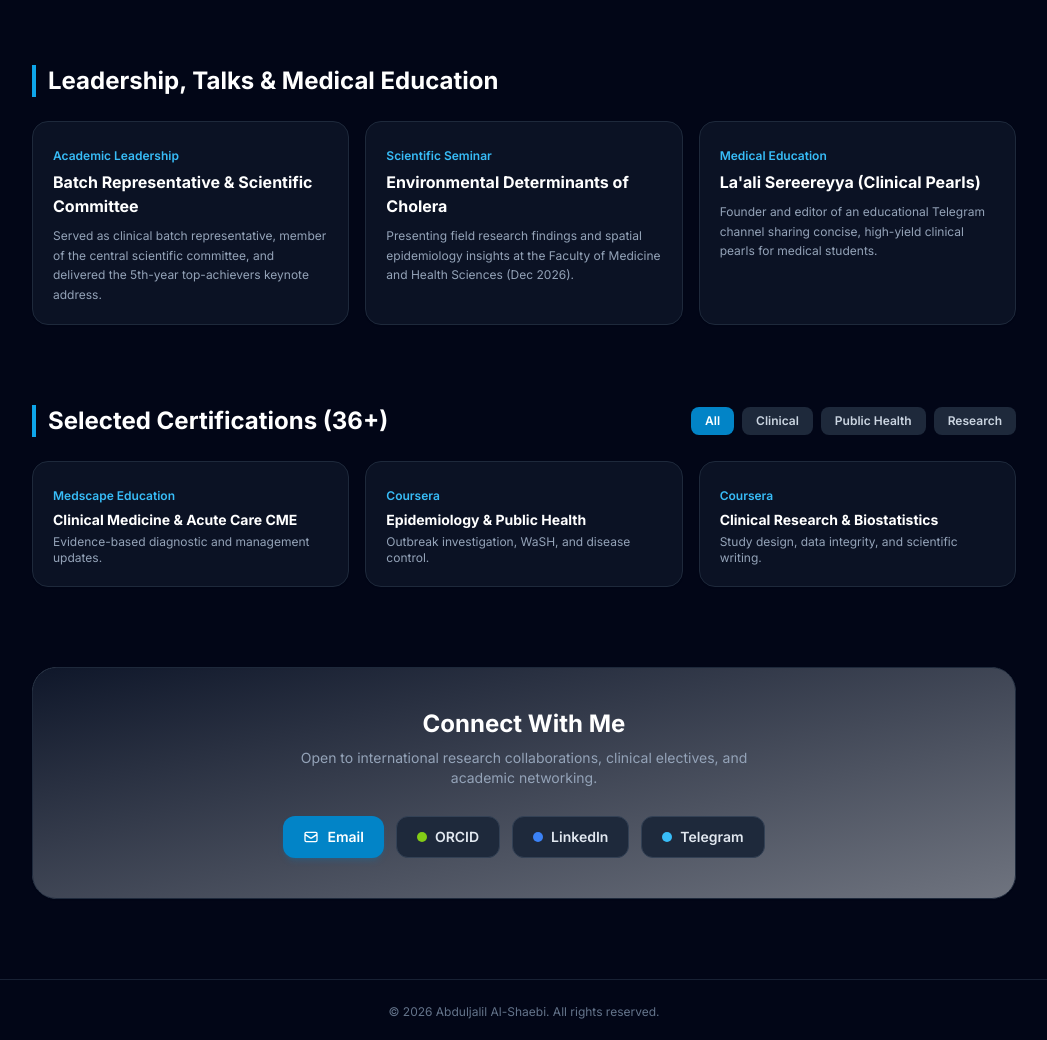
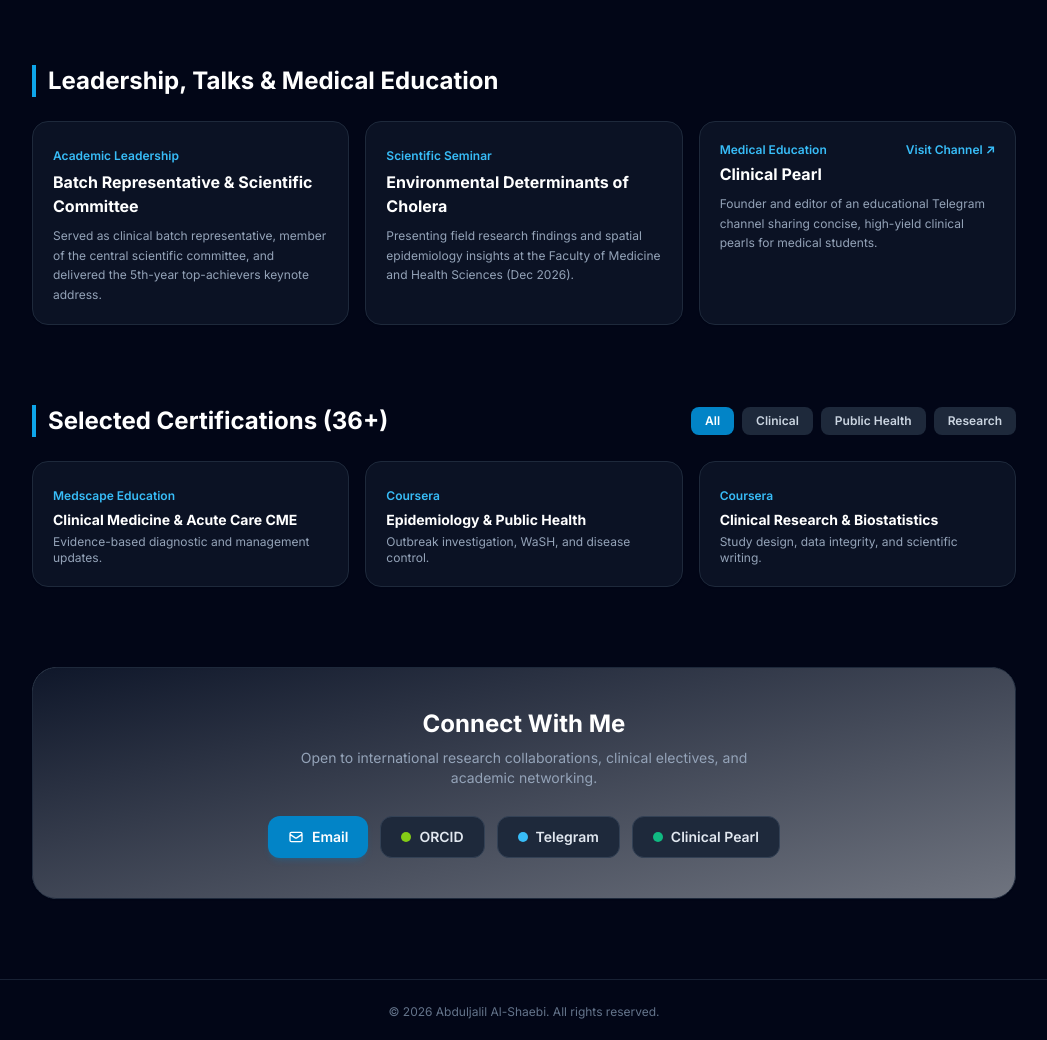
Before and after one commit to Abduljalil-CV/Abduljalil-CV, a plain HTML site: page index.html in a window 1280 px wide. Shown: the part 1760-2800 px from the top of the page, without its empty margins (116-1163 px from the left). Drawn offline with nearby package versions, Linux system fonts and the light colour scheme.

Commit message:
Update index.html

```diff
--- a/index.html
+++ b/index.html
@@ -20,11 +20,17 @@
     "@type": "Person",
     "name": "Abduljalil Al-Shaebi",
     "jobTitle": "Medical Student & Clinical Researcher",
+    "email": "mailto:Stuabdo12@gmail.com",
     "affiliation": {
       "@type": "EducationalOrganization",
       "name": "Ibb University - Faculty of Medicine and Health Sciences"
     },
-    "url": "https://abduljalil-alshaebi.vercel.app"
+    "url": "https://abduljalil-alshaebi.vercel.app",
+    "sameAs": [
+      "https://orcid.org/0009-0002-0511-515X",
+      "https://t.me/dr_jlil",
+      "https://t.me/Clinicalpearls12"
+    ]
   }
   </script>
 
@@ -63,9 +69,7 @@
       <!-- أزرار التحكم (الوضع الليلي + اللغة + قائمة الجوال) -->
       <div class="flex items-center gap-2">
         <button id="themeToggle" aria-label="Toggle Theme" class="p-2 rounded-lg bg-slate-100 dark:bg-slate-800 hover:bg-slate-200 dark:hover:bg-slate-700 text-slate-700 dark:text-amber-400 border border-slate-200 dark:border-slate-700 transition">
-          <!-- أيقونة الشمس (تظهر في الوضع الداكن) -->
           <svg id="sunIcon" class="w-4 h-4" fill="none" stroke="currentColor" stroke-width="2" viewBox="0 0 24 24"><path stroke-linecap="round" stroke-linejoin="round" d="M12 3v1m0 16v1m9-9h-1M4 12H3m15.364 6.364l-.707-.707M6.343 6.343l-.707-.707m12.728 0l-.707.707M6.343 17.657l-.707.707M16 12a4 4 0 11-8 0 4 4 0 018 0z"/></svg>
-          <!-- أيقونة القمر (تظهر في الوضع الفاتح) -->
           <svg id="moonIcon" class="w-4 h-4 hidden" fill="none" stroke="currentColor" stroke-width="2" viewBox="0 0 24 24"><path stroke-linecap="round" stroke-linejoin="round" d="M20.354 15.354A9 9 0 018.646 3.646 9.003 9.003 0 0012 21a9.003 9.003 0 008.354-5.646z"/></svg>
         </button>
 
@@ -117,15 +121,14 @@
           <svg class="w-4 h-4" fill="none" stroke="currentColor" stroke-width="2" viewBox="0 0 24 24"><path stroke-linecap="round" stroke-linejoin="round" d="M3 8l7.89 5.26a2 2 0 002.22 0L21 8M5 19h14a2 2 0 002-2V7a2 2 0 00-2-2H5a2 2 0 00-2 2v10a2 2 0 002 2z"/></svg>
           <span data-en="Get in Touch" data-ar="تواصل معي">Get in Touch</span>
         </a>
-        <!-- استبدل # برابط ملف الـ PDF لسيرتك الذاتية -->
-        <a href="#" target="_blank" class="inline-flex items-center gap-2 px-6 py-3 rounded-xl bg-white dark:bg-slate-900 hover:bg-slate-100 dark:hover:bg-slate-800 text-slate-800 dark:text-slate-200 font-semibold border border-slate-300 dark:border-slate-700 transition">
-          <svg class="w-4 h-4" fill="none" stroke="currentColor" stroke-width="2" viewBox="0 0 24 24"><path stroke-linecap="round" stroke-linejoin="round" d="M12 10v6m0 0l-3-3m3 3l3-3m2 8H7a2 2 0 01-2-2V5a2 2 0 012-2h5.586a1 1 0 01.707.293l5.414 5.414a1 1 0 01.293.707V19a2 2 0 01-2 2z"/></svg>
-          <span data-en="Download CV (PDF)" data-ar="تحميل السيرة الذاتية">Download CV (PDF)</span>
+        <a href="#research" class="inline-flex items-center gap-2 px-6 py-3 rounded-xl bg-white dark:bg-slate-900 hover:bg-slate-100 dark:hover:bg-slate-800 text-slate-800 dark:text-slate-200 font-semibold border border-slate-300 dark:border-slate-700 transition">
+          <svg class="w-4 h-4" fill="none" stroke="currentColor" stroke-width="2" viewBox="0 0 24 24"><path stroke-linecap="round" stroke-linejoin="round" d="M9 12h6m-6 4h6m2 5H7a2 2 0 01-2-2V5a2 2 0 012-2h5.586a1 1 0 01.707.293l5.414 5.414a1 1 0 01.293.707V19a2 2 0 01-2 2z"/></svg>
+          <span data-en="View Research" data-ar="تصفح الأبحاث">View Research</span>
         </a>
       </div>
     </div>
 
-    <!-- الصورة الشخصية (ارفع صورتك باسم photo.jpg في GitHub وفعل وسم img أدناه) -->
+    <!-- الصورة الشخصية (ارفع صورتك باسم photo.jpg في GitHub ثم احذف سطر AA وفعل وسم img) -->
     <div class="relative w-40 h-40 md:w-56 md:h-56 rounded-3xl bg-gradient-to-br from-sky-100 to-slate-200 dark:from-sky-900/40 dark:to-slate-800 border-2 border-slate-200 dark:border-slate-700 flex items-center justify-center overflow-hidden shadow-2xl shrink-0">
       <span class="text-5xl font-extrabold text-sky-600 dark:text-sky-400 tracking-wider">AA</span>
       <!-- <img src="photo.jpg" alt="Abduljalil Al-Shaebi" class="w-full h-full object-cover"> -->
@@ -279,11 +282,14 @@
         <p class="text-xs text-slate-600 dark:text-slate-400 leading-relaxed" data-en="Presenting field research findings and spatial epidemiology insights at the Faculty of Medicine and Health Sciences (Dec 2026)." data-ar="عرض نتائج البحث الميداني والتحليل الوبائي المكاني في كلية الطب والعلوم الصحية (ديسمبر 2026).">Presenting field research findings and spatial epidemiology insights at the Faculty of Medicine and Health Sciences (Dec 2026).</p>
       </div>
 
-      <div class="p-5 rounded-2xl bg-white dark:bg-slate-900/70 border border-slate-200 dark:border-slate-800 shadow-sm">
-        <span class="text-xs font-semibold text-sky-600 dark:text-sky-400" data-en="Medical Education" data-ar="تعليم طبي">Medical Education</span>
-        <h3 class="font-bold text-slate-900 dark:text-white mt-1 mb-2" data-en="La'ali Sereereyya (Clinical Pearls)" data-ar="قناة لآلئ سريرية">La'ali Sereereyya (Clinical Pearls)</h3>
+      <a href="https://t.me/Clinicalpearls12" target="_blank" class="group block p-5 rounded-2xl bg-white dark:bg-slate-900/70 border border-slate-200 dark:border-slate-800 hover:border-sky-500/60 shadow-sm transition">
+        <div class="flex justify-between items-center">
+          <span class="text-xs font-semibold text-sky-600 dark:text-sky-400" data-en="Medical Education" data-ar="تعليم طبي">Medical Education</span>
+          <span class="text-xs font-semibold text-sky-600 dark:text-sky-400 group-hover:underline" data-en="Visit Channel ↗" data-ar="زيارة القناة ↗">Visit Channel ↗</span>
+        </div>
+        <h3 class="font-bold text-slate-900 dark:text-white mt-1 mb-2" data-en="Clinical Pearl" data-ar="قناة Clinical Pearl">Clinical Pearl</h3>
         <p class="text-xs text-slate-600 dark:text-slate-400 leading-relaxed" data-en="Founder and editor of an educational Telegram channel sharing concise, high-yield clinical pearls for medical students." data-ar="مؤسس ومحرر قناة تعليمية على تليجرام لنشر خلاصات وفوائد سريرية مركزة لطلبة الطب.">Founder and editor of an educational Telegram channel sharing concise, high-yield clinical pearls for medical students.</p>
-      </div>
+      </a>
     </div>
   </section>
 
@@ -329,22 +335,21 @@
         Open to international research collaborations, clinical electives, and academic networking.
       </p>
       <div class="flex flex-wrap justify-center gap-3 text-sm font-semibold">
-        <!-- استبدل الروابط أدناه بروابطك الفعلية -->
-        <a href="mailto:your.email@example.com" class="inline-flex items-center gap-2 px-5 py-2.5 rounded-xl bg-sky-600 hover:bg-sky-700 text-white transition shadow-md shadow-sky-600/20">
+        <a href="mailto:Stuabdo12@gmail.com" class="inline-flex items-center gap-2 px-5 py-2.5 rounded-xl bg-sky-600 hover:bg-sky-700 text-white transition shadow-md shadow-sky-600/20">
           <svg class="w-4 h-4" fill="none" stroke="currentColor" stroke-width="2" viewBox="0 0 24 24"><path stroke-linecap="round" stroke-linejoin="round" d="M3 8l7.89 5.26a2 2 0 002.22 0L21 8M5 19h14a2 2 0 002-2V7a2 2 0 00-2-2H5a2 2 0 00-2 2v10a2 2 0 002 2z"/></svg>
           <span>Email</span>
         </a>
-        <a href="https://orcid.org/" target="_blank" class="inline-flex items-center gap-2 px-5 py-2.5 rounded-xl bg-slate-100 dark:bg-slate-800 hover:bg-slate-200 dark:hover:bg-slate-700 text-slate-800 dark:text-slate-200 border border-slate-200 dark:border-slate-700 transition">
+        <a href="https://orcid.org/0009-0002-0511-515X" target="_blank" class="inline-flex items-center gap-2 px-5 py-2.5 rounded-xl bg-slate-100 dark:bg-slate-800 hover:bg-slate-200 dark:hover:bg-slate-700 text-slate-800 dark:text-slate-200 border border-slate-200 dark:border-slate-700 transition">
           <span class="w-2.5 h-2.5 rounded-full bg-lime-500"></span>
           <span>ORCID</span>
         </a>
-        <a href="https://linkedin.com/" target="_blank" class="inline-flex items-center gap-2 px-5 py-2.5 rounded-xl bg-slate-100 dark:bg-slate-800 hover:bg-slate-200 dark:hover:bg-slate-700 text-slate-800 dark:text-slate-200 border border-slate-200 dark:border-slate-700 transition">
-          <span class="w-2.5 h-2.5 rounded-full bg-blue-500"></span>
-          <span>LinkedIn</span>
-        </a>
-        <a href="https://t.me/" target="_blank" class="inline-flex items-center gap-2 px-5 py-2.5 rounded-xl bg-slate-100 dark:bg-slate-800 hover:bg-slate-200 dark:hover:bg-slate-700 text-slate-800 dark:text-slate-200 border border-slate-200 dark:border-slate-700 transition">
+        <a href="https://t.me/dr_jlil" target="_blank" class="inline-flex items-center gap-2 px-5 py-2.5 rounded-xl bg-slate-100 dark:bg-slate-800 hover:bg-slate-200 dark:hover:bg-slate-700 text-slate-800 dark:text-slate-200 border border-slate-200 dark:border-slate-700 transition">
           <span class="w-2.5 h-2.5 rounded-full bg-sky-400"></span>
           <span>Telegram</span>
+        </a>
+        <a href="https://t.me/Clinicalpearls12" target="_blank" class="inline-flex items-center gap-2 px-5 py-2.5 rounded-xl bg-slate-100 dark:bg-slate-800 hover:bg-slate-200 dark:hover:bg-slate-700 text-slate-800 dark:text-slate-200 border border-slate-200 dark:border-slate-700 transition">
+          <span class="w-2.5 h-2.5 rounded-full bg-emerald-500"></span>
+          <span>Clinical Pearl</span>
         </a>
       </div>
     </div>
```
